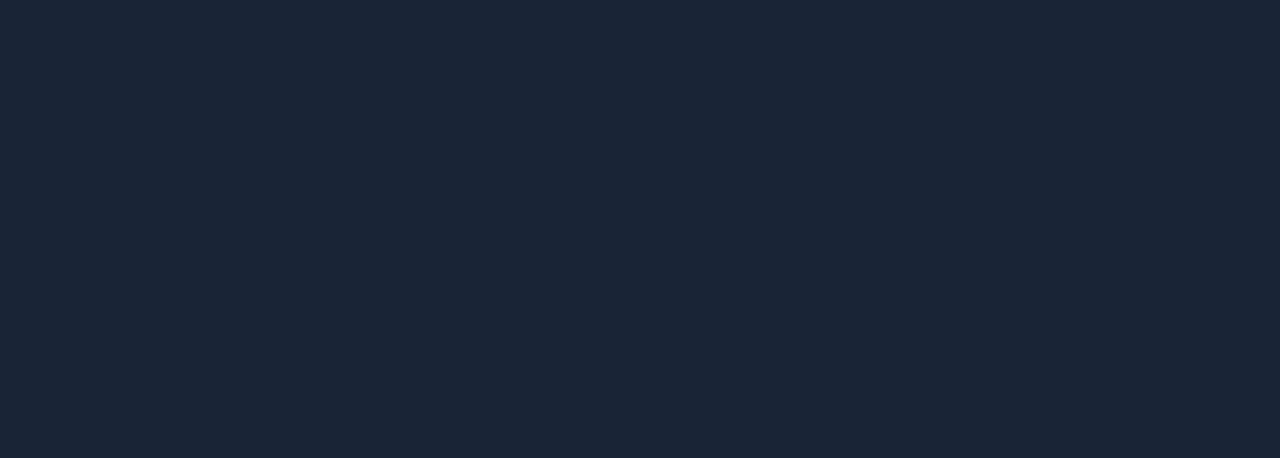
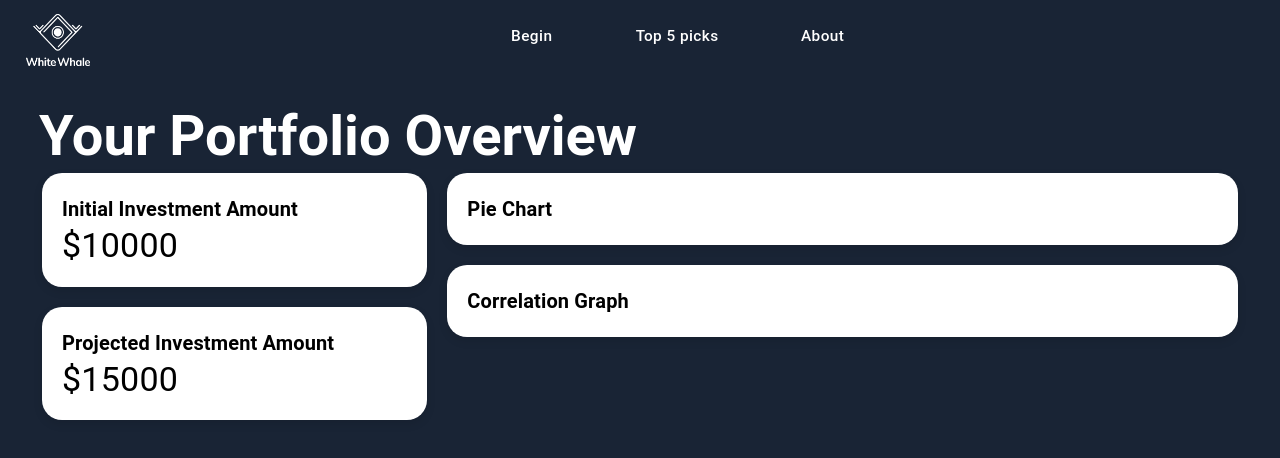
Before and after one commit to anishpatel321/investment_portfolio_optimizer, a React (Create React App) app in the folder client/: page /output in a window 1280 px wide. Before the commit this address had no page. Shown: the top 458 px of the page. Built offline with nearby package versions, Linux system fonts and the light colour scheme; what mui-chips-input would draw is missing.

Commit message:
redux store working now

```diff
--- a/client/package.json
+++ b/client/package.json
@@ -20,8 +20,8 @@
     "react-datepicker": "^6.3.0",
     "react-dom": "^18.2.0",
     "react-redux": "^9.1.0",
-    "react-router-dom": "^6.22.2",
-    "react-scripts": "5.0.1",
+    "react-router-dom": "^6.22.3",
+    "react-scripts": "^5.0.1",
     "redux": "^5.0.1",
     "web-vitals": "^2.1.4"
   },
--- a/client/src/App.js
+++ b/client/src/App.js
@@ -2,6 +2,7 @@ import React from 'react';
 import { BrowserRouter, Route, Routes } from 'react-router-dom';
 import LandingPage from './pages/LandingPage.js';
 import InputPage from './pages/InputPage.js';
+import OutputPage from './pages/OutputPage.js';
 
 
 const App = () => {
@@ -11,6 +12,7 @@ const App = () => {
         <Routes>
           <Route index element={<LandingPage/>} />
           <Route path='/input' element={<InputPage/>} />
+          <Route path='/output' element={<OutputPage/>} />
         </Routes>
       </BrowserRouter>
     </div>
--- a/client/src/pages/InputPage.js
+++ b/client/src/pages/InputPage.js
@@ -1,13 +1,17 @@
 import React, { useState } from 'react';
 import TopBar from '../components/TopBar';
-import { Box, TextField, Typography, Grid, InputAdornment, FormHelperText, chipClasses } from '@mui/material';
+import { Box, TextField, Typography, Grid, InputAdornment, FormHelperText } from '@mui/material';
 import { styled } from '@mui/system';
 import CardComponent from '../components/Card';
 import DatePicker from "react-datepicker";
 import "react-datepicker/dist/react-datepicker.css";
 import { MuiChipsInput } from 'mui-chips-input'
-import { useDispatch, useSelector } from 'react-redux';
-import { addTicker, removeTicker, packageData, setInvestmentAmount, setLookBackDate, setMaxAllocationBound, setMinAllocationBound, setRiskThreshold } from '../redux/inputs';
+import { useDispatch } from 'react-redux';
+import { addTicker, removeTicker, setInvestment,  setRisk,  setLookBack,  setMinAllocation,  setMaxAllocation, packageData, } from '../redux/inputs';
+import { Link as RouterLink } from 'react-router-dom'; // Import Link
+import OutputPage from './OutputPage'; // Import OutputPage
+import { useNavigate } from 'react-router-dom';
+
 
 const StyledTextField = styled(TextField)(({ transform }) => ({
   backgroundColor: 'white', width: '25vw', borderRadius: '20px',
@@ -50,7 +54,12 @@ const InputPage = () => {
   const [lookBackDate, setLookBackDate] = useState(null);
   const [minAllocationBound, setMinAllocationBound] = useState('');
   const [maxAllocationBound, setMaxAllocationBound] = useState('');
+
   const dispatch = useDispatch(); //dispatch to add or remove tickers
+  //const history = useHistory(); // Use useHistory hook to navigate
+  const navigate = useNavigate();
+
+
   const validateAllocation = (value) => {
     return value >= 0 && value <= 1;
   };
@@ -92,11 +101,15 @@ const InputPage = () => {
 
 
   const handleSubmit = async () => {
-    //dispatch(setInvestmentAmount(investmentAmount));
-    //dispatch(setRiskThreshold(riskThreshold));
-    //dispatch(setLookBackDate(lookBackDate));
-    //dispatch(setMinAllocationBound(minAllocationBound));
-    //dispatch(setMaxAllocationBound(maxAllocationBound));
+
+    //const setInvestmentAmountAction = setInvestmentAmount(investmentAmount);
+    //dispatch(setInvestmentAmountAction);
+
+    dispatch(setInvestment(investmentAmount));
+    dispatch(setRisk(riskThreshold));
+    dispatch(setLookBack(lookBackDate));
+    dispatch(setMinAllocation(minAllocationBound));
+    dispatch(setMaxAllocation(maxAllocationBound));
     //dispatch(packageData());
 
     // FFS const packagedData = useSelector(state => state.inputs.package);
@@ -128,7 +141,9 @@ const InputPage = () => {
     }
 
     //console.log("Send successful. Packaged data:", packagedData);
+
     const result = await response.json();
+    navigate('/output');
 
   };
 
@@ -164,7 +179,7 @@ const InputPage = () => {
               <Typography variant="h6" style={{ marginLeft: '0.5vw', fontWeight: 'bold', fontSize: '1.7vw'}} >Investment Amount</Typography>
               <StyledTextField
                 value={investmentAmount}
-                onChange={(e) => setInvestmentAmount(e.target.value)}
+                onChange={(e) => (setInvestmentAmount(e.target.value))}
                 error={!validateInvestAndRisk(investmentAmount)}
                 InputProps={{
                   startAdornment: (
--- /dev/null
+++ b/client/src/pages/OutputPage.js
@@ -0,0 +1,62 @@
+import React from 'react';
+import TopBar from '../components/TopBar';
+import { Box, Typography, Grid } from '@mui/material';
+import { styled } from '@mui/system';
+
+// Placeholder for pie chart and correlation graph imports
+// import PieChart from './PieChart';
+// import CorrelationGraph from './CorrelationGraph';
+
+const StyledBox = styled(Box)(({ theme }) => ({
+  backgroundColor: 'white',
+  borderRadius: '20px',
+  padding: '20px',
+  marginBottom: '20px',
+  boxShadow: '0px 4px 10px rgba(0, 0, 0, 0.1)',
+}));
+
+const OutputPage = () => {
+  // Placeholder for initial investment amount and projected investment amount
+  const initialInvestmentAmount = 10000; // Placeholder value
+  const projectedInvestmentAmount = 15000; // Placeholder value
+
+  return (
+    <>
+      <TopBar />
+      <Grid sx={{ width: '95%', mx: 'auto', color:'white' }}>
+        <Typography variant="h3" component="h1" gutterBottom align="left"
+                    style={{marginLeft: '7px', marginRight: '7px', marginTop: '30px', fontWeight: 'bold', fontSize: '350%'}}>
+          Your Portfolio Overview
+        </Typography>
+      </Grid>
+      <Grid container spacing={2} justifyContent="center" sx={{ width: '95%', mx: 'auto' }}>
+        <Grid item xs={12} md={4} style={{padding: '0 10px'}}>
+          <StyledBox>
+            <Typography variant="h6" style={{ fontWeight: 'bold' }}>Initial Investment Amount</Typography>
+            <Typography variant="h4">${initialInvestmentAmount}</Typography>
+          </StyledBox>
+          <StyledBox>
+            <Typography variant="h6" style={{ fontWeight: 'bold' }}>Projected Investment Amount</Typography>
+            <Typography variant="h4">${projectedInvestmentAmount}</Typography>
+          </StyledBox>
+        </Grid>
+        <Grid item xs={12} md={8} style={{padding: '0 10px'}}>
+          <StyledBox>
+            {/* Placeholder for Pie Chart */}
+            {/* <PieChart /> */}
+            <Typography variant="h6" style={{ fontWeight: 'bold' }}>Pie Chart</Typography>
+            {/* Placeholder for pie chart */}
+          </StyledBox>
+          <StyledBox>
+            {/* Placeholder for Correlation Graph */}
+            {/* <CorrelationGraph /> */}
+            <Typography variant="h6" style={{ fontWeight: 'bold' }}>Correlation Graph</Typography>
+            {/* Placeholder for correlation graph */}
+          </StyledBox>
+        </Grid>
+      </Grid>
+    </>
+  );
+};
+
+export default OutputPage;
--- a/client/src/redux/inputs.js
+++ b/client/src/redux/inputs.js
@@ -24,19 +24,19 @@ export const inputSlice = createSlice({
       // find ticker to remove
       state.tickers = state.tickers.filter(ticker => ticker !== tickerToRemove);
     },
-    setRiskThreshold: (state, action) => {
+    setRisk: (state, action) => {
       state.riskThreshold = action.payload;
     },
-    setLookBackDate: (state, action) => {
+    setLookBack: (state, action) => {
       state.lookBackDate = action.payload;
     },
-    setMinAllocationBound: (state, action) => {
+    setMinAllocation: (state, action) => {
       state.minAllocationBound = action.payload;
     },
-    setMaxAllocationBound: (state, action) => {
+    setMaxAllocation: (state, action) => {
       state.maxAllocationBound = action.payload;
     },
-    setInvestmentAmount: (state, action) => {
+    setInvestment: (state, action) => {
       state.investmentAmount = action.payload;
     },
     packageData: (state) => {
@@ -57,11 +57,11 @@ export const inputSlice = createSlice({
 export const {
   addTicker,
   removeTicker,
-  setRiskThreshold,
-  setLookBackDate,
-  setMinAllocationBound,
-  setMaxAllocationBound,
-  setInvestmentAmount,
+  setRisk,
+  setLookBack,
+  setMinAllocation,
+  setMaxAllocation,
+  setInvestment,
   packageData,
 } = inputSlice.actions;
 
```
Also changed, not shown: 2 other files (tests, documents, lock files or other folders).
